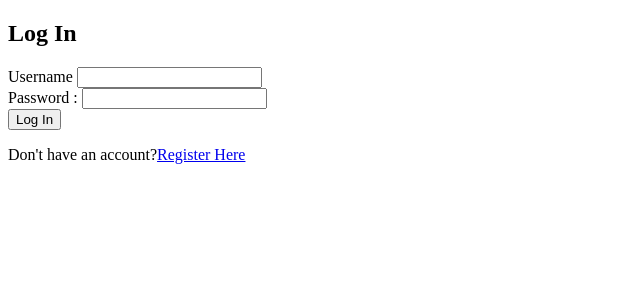
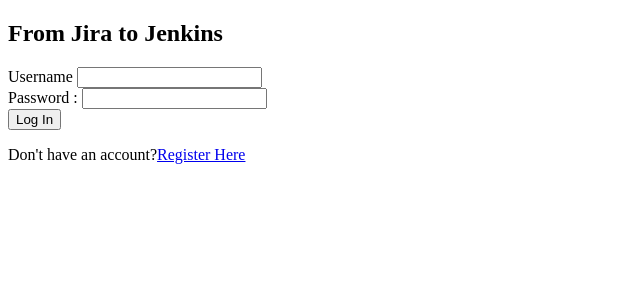
Before and after one commit to PeterWD40/DevOps-Lab, a PHP site: page /login.php in a window 1280 px wide. Shown: the top 300 px of the page, without its empty margins (0-640 px from the left). Run offline with PHP 8.4, Linux system fonts and the light colour scheme.

Commit message:
new login header

```diff
--- a/webapp/login.php
+++ b/webapp/login.php
@@ -11,7 +11,7 @@
 
 		<div class="header">
 
-			<h2>Log In</h2>
+			<h2>From Jira to Jenkins</h2>
 		</div>
 		<form action="login.php" method="post">
 
```
